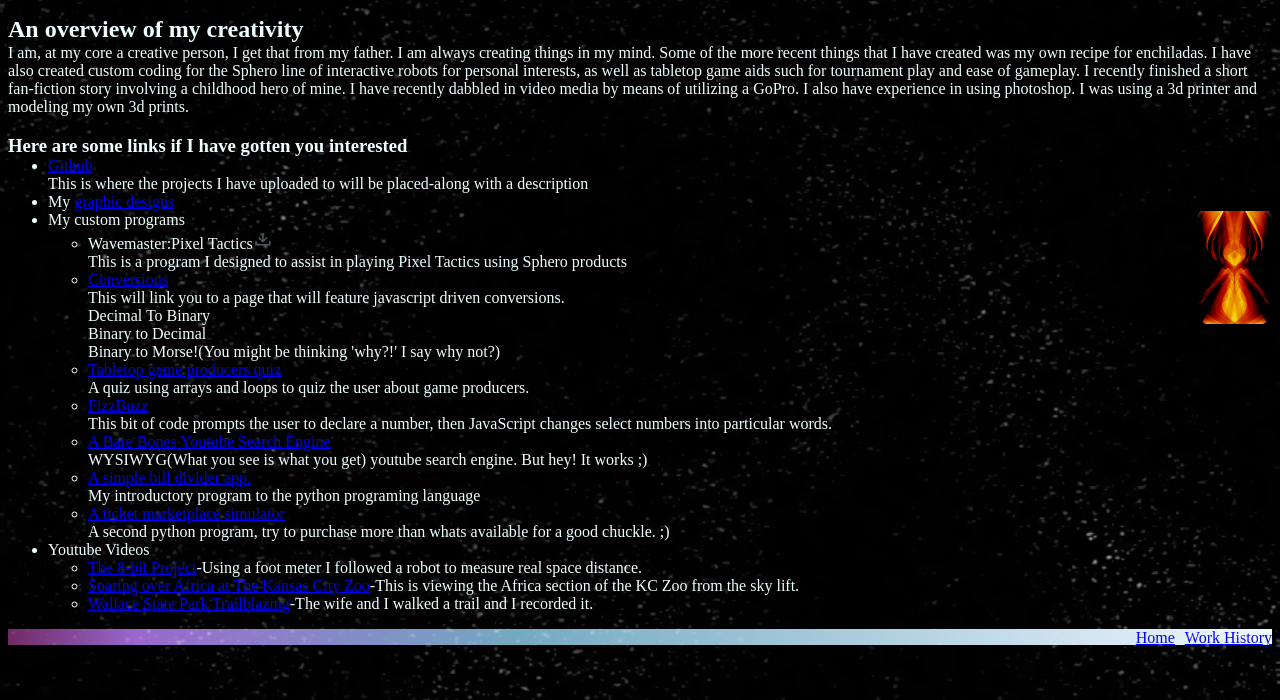
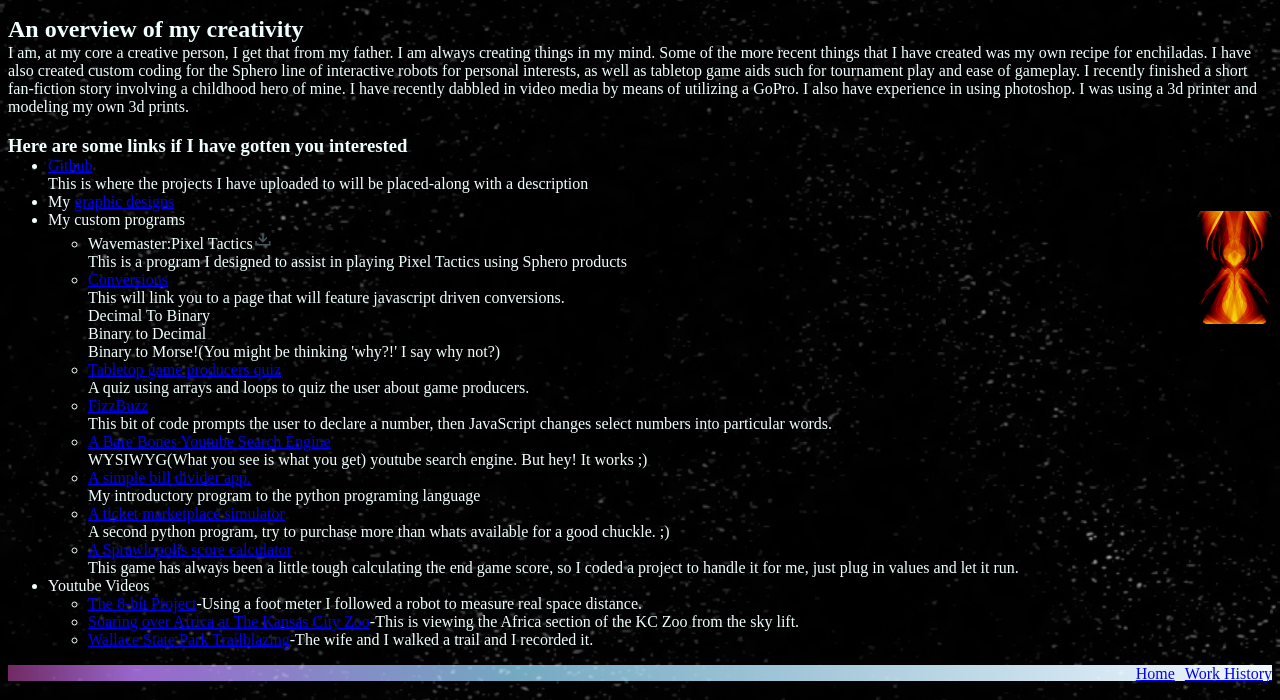
Before and after one commit to MrChido/HTML-Portfolio, a plain HTML site: page projects.html in a window 1280 px wide. Shown: the part 100-800 px from the top of the page. Drawn offline with Linux system fonts and the light colour scheme.

Commit message:
call out to the new sprawlCalc project

```diff
--- a/projects.html
+++ b/projects.html
@@ -44,6 +44,8 @@ I have recently dabbled in video media by means of utilizing a GoPro. I also hav
         <li class="sublist">My introductory program to the python programing language</li>
         <li><a href="https://githubcom/MrChido/ticketAgent/">A ticket marketplace simulator</a></li>
         <li class ="sublist">A second python program, try to purchase more than whats available for a good chuckle. ;)</li>
+        <li><a href="https://mrchido.github.io/sprawlCalc/index.htm">A Sprawlopolis score calculator</a></li>
+        <li class ="sublist">This game has always been a little tough calculating the end game score, so I coded a project to handle it for me, just plug in values and let it run.</li>
     </ul>
   <li> Youtube Videos</li>
      <ul>
```
